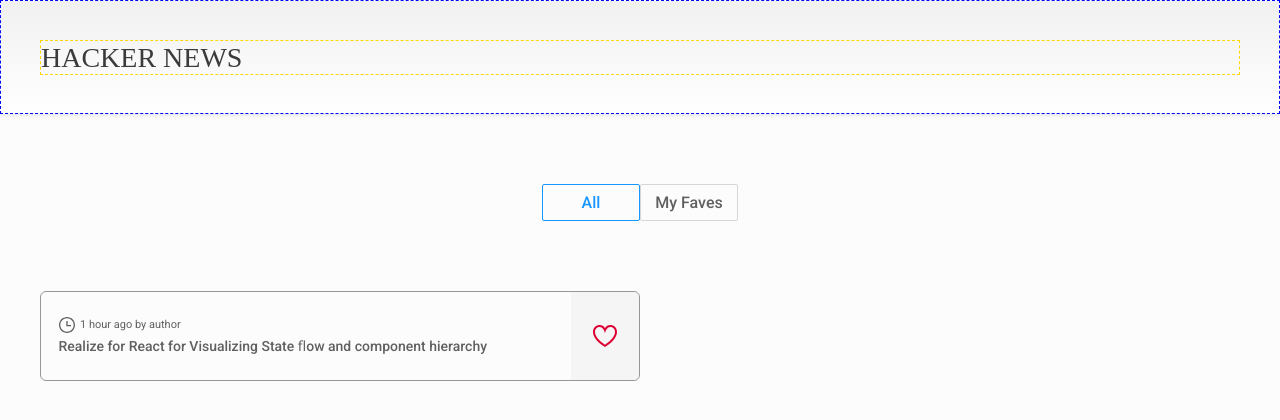
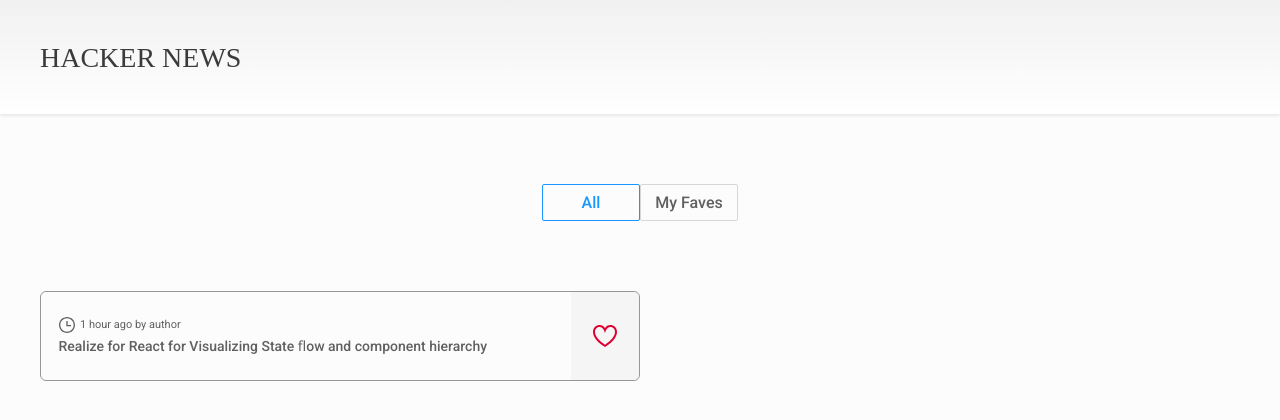
Before and after one commit to mauriciobrito7/reign-test, a React (Create React App) app: page / in a window 1280 px wide. Shown: the top 420 px of the page. Built offline with nearby package versions, Linux system fonts and the light colour scheme; a web font is replaced by a local one.

Commit message:
removing unncesary code

```diff
--- a/src/components/Header/Header.styles.ts
+++ b/src/components/Header/Header.styles.ts
@@ -10,11 +10,9 @@
   align-items: center;
   background: linear-gradient(to bottom, #ececec -32%,${colors.white});
   box-shadow: 0 1px 4px 0 rgba(0, 21, 41, 0.12);
-  border: 1px dashed blue;
 `;
 
 export const HeaderWrapper = styled.div`
-  border: 1px dashed gold;
   width: 100%;
   max-width: ${layout.maxWidth};
   margin: ${layout.margin};
```
